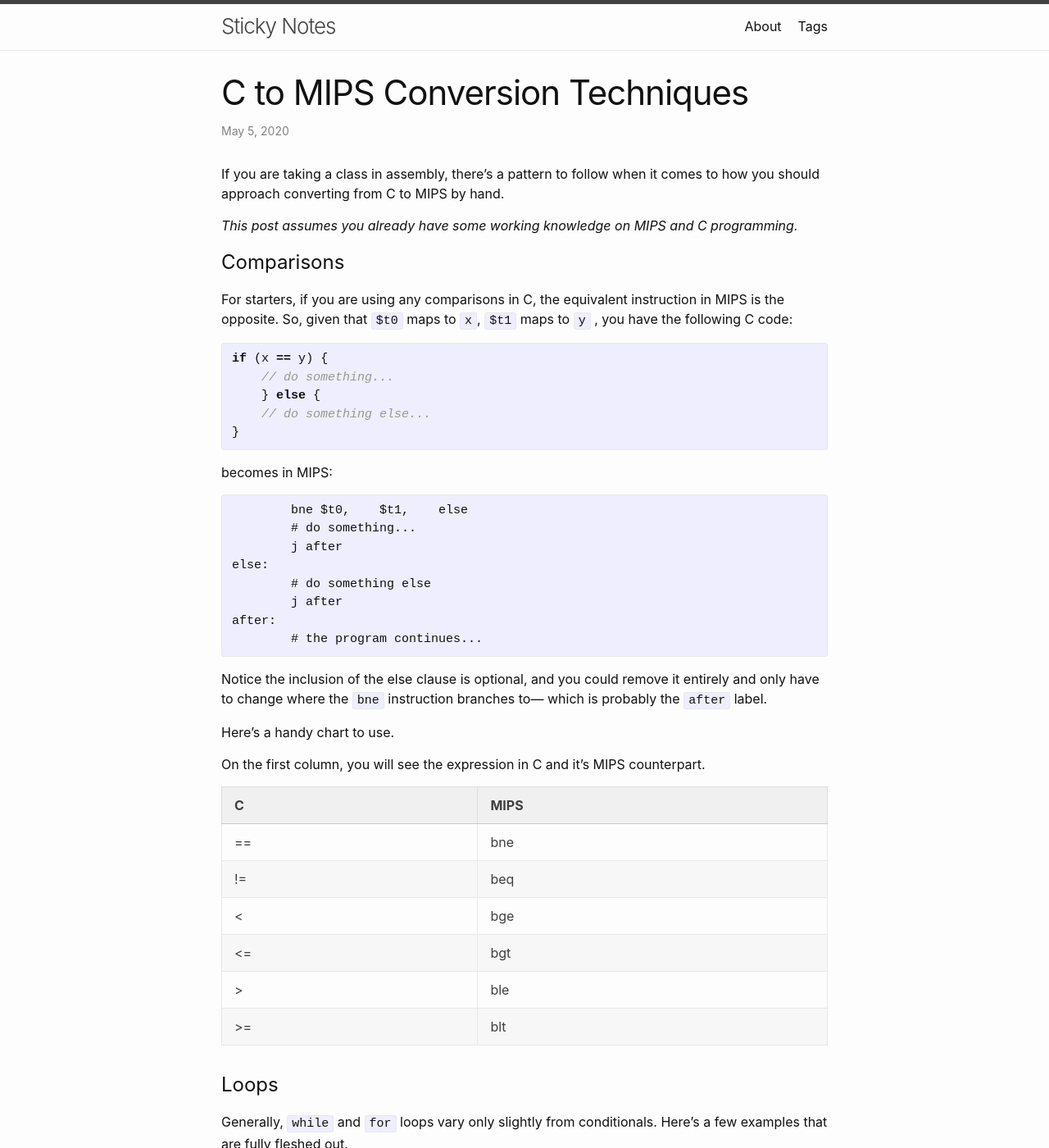
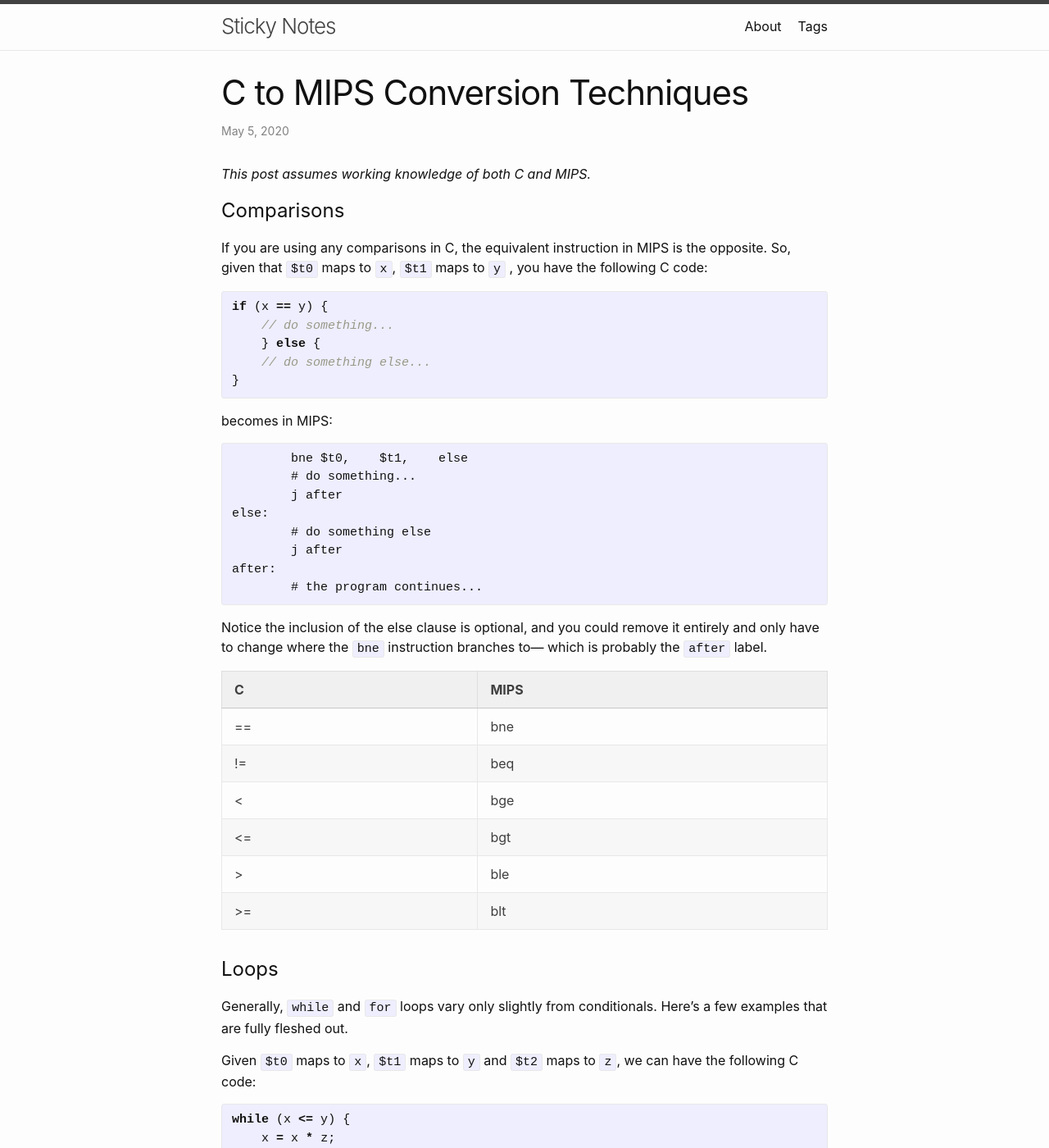
Before and after one commit to tsainez/tsainez.github.io, a Jekyll site: the page built from _posts/2020-05-05-c-to-mips-conversion-techniques.md, in a window 1280 px wide and 1400 px high. Shown: the whole window at 82% size. Built offline with Jekyll 4.4.1, drawn with Linux system fonts in a browser that asks for light colours; comment, search, counter and statistics services are not loaded; some of the changed text lies outside the part shown.

Commit message:
Update 2020-05-05-c-to-mips-conversion-techniques.md

```diff
--- a/_posts/2020-05-05-c-to-mips-conversion-techniques.md
+++ b/_posts/2020-05-05-c-to-mips-conversion-techniques.md
@@ -5,13 +5,11 @@ date:   2020-05-05 01:28:00 -0700
 tag: computer science
 comments: true
 ---
-If you are taking a class in assembly, there's a pattern to follow when it comes to how you should approach converting from C to MIPS by hand.
-
-*This post assumes you already have some working knowledge on MIPS and C programming.*
+*This post assumes working knowledge of both C and MIPS.*
 
 # Comparisons
 
-For starters, if you are using any comparisons in C, the equivalent instruction in MIPS is the opposite. So, given that `$t0` maps to `x`, `$t1` maps to `y` , you have the following C code:
+If you are using any comparisons in C, the equivalent instruction in MIPS is the opposite. So, given that `$t0` maps to `x`, `$t1` maps to `y` , you have the following C code:
 
 {% highlight c %}
 if (x == y) {
@@ -35,10 +33,6 @@ after:
 {% endhighlight %}
 
 Notice the inclusion of the else clause is optional, and you could remove it entirely and only have to change where the `bne` instruction branches to— which is probably the `after` label.
-
-Here's a handy chart to use.
-
-On the first column, you will see the expression in C and it's MIPS counterpart.
 
 | C | MIPS |
 |-|-|
@@ -90,7 +84,7 @@ while (i < y) {
 }
 {% endhighlight %}
 
-Sure, it's a little uglier— but the process runs the same. So, now we can use the same conventions we knew from before and create the final MIPS code:
+Now we can use the same conventions we knew from before and create the final MIPS code:
 
 {% highlight MIPS %}
         addi $t0,   $zero,  0       # int i = 0
@@ -115,9 +107,7 @@ int max(int x, int y) {
 }
 {% endhighlight %}
 
-If you're put off by the syntax, it is legal in C to omit brackets if the statement after the check is only one line. That's really useful for writing code quickly.
-
-Anyway, the code will become the following MIPS code.
+The above C code will become the following MIPS code.
 
 {% highlight MIPS %}
 max:
@@ -164,7 +153,7 @@ max:
 Note that we count backwards using the stack pointer, and we keep the pointer word aligned by only incrementing and decrementing in multiples of 4.
 
 # Recursion
-If you're going to take a test in assembly, expect recursion since it requires a mastery of all the previously mentioned techniques.
+Recursion requires a mastery of all the aforementioned techniques.
 
 Let's look at an example: calculating the factorial of a number n. You would write this in C like so:
 
@@ -176,8 +165,6 @@ int factorial(int n) {
         return  n * factorial(n-1);
 }
 {% endhighlight %}
-
-I'm not gonna overcomplicate the example by trying to account for edge cases like the factorial of fractions, which requires integrals.
 
 You would convert this to the following MIPS code:
 
@@ -209,9 +196,3 @@ factorial:
 {% endhighlight %}
 
 Remember: the argument is in `$a0` and the result is stored in `$v0` following register conventions.
-
-MIPS and C are hard.
-
-I took this all from my handwritten notes and wrote this blog post at 1:04 AM for my own reference, so if you looked at this and saw something blatantly wrong, please let me know.
-
-Thanks.
```
Also changed, not shown: other parts of _posts/2020-05-05-c-to-mips-conversion-techniques.md (+1 -4 lines).
